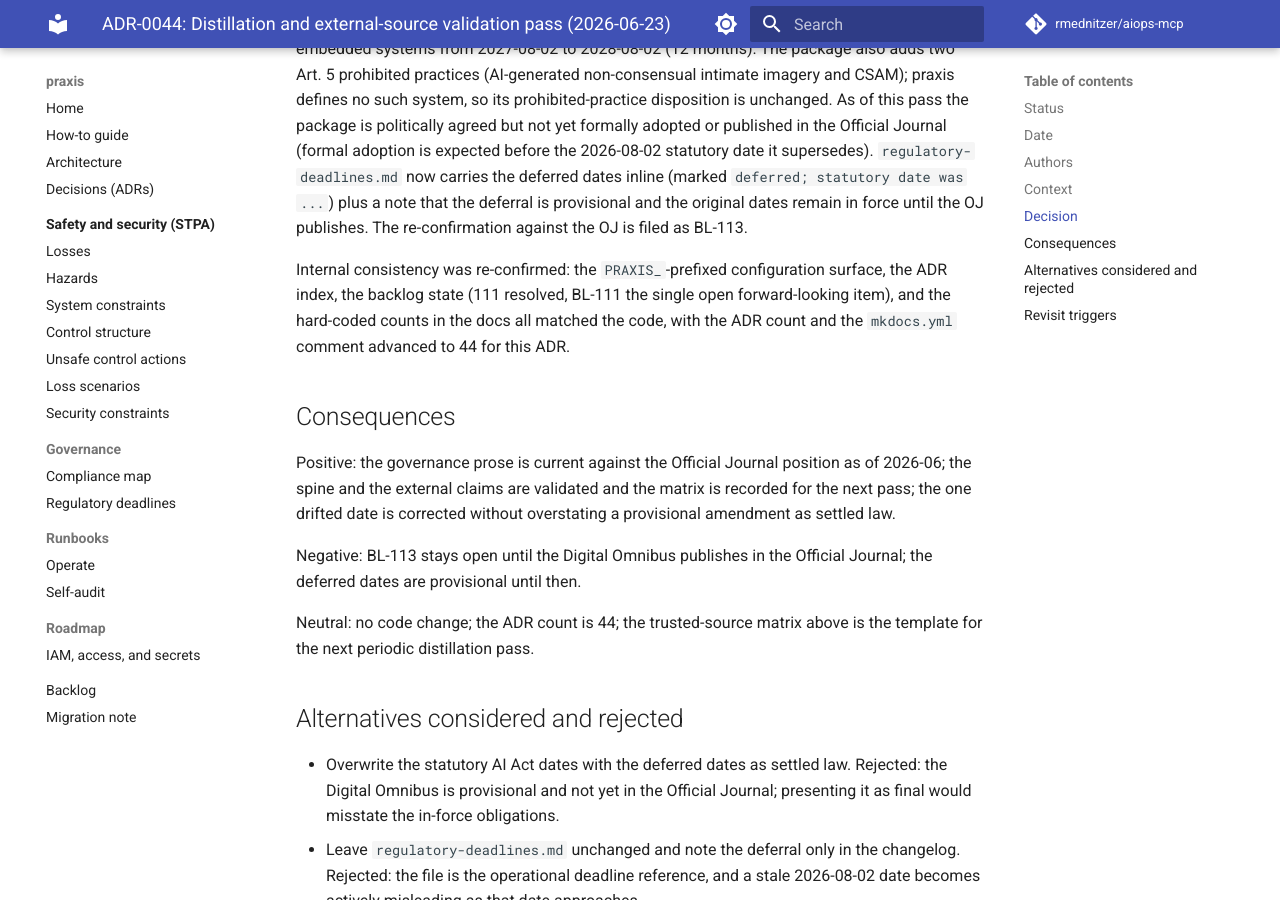
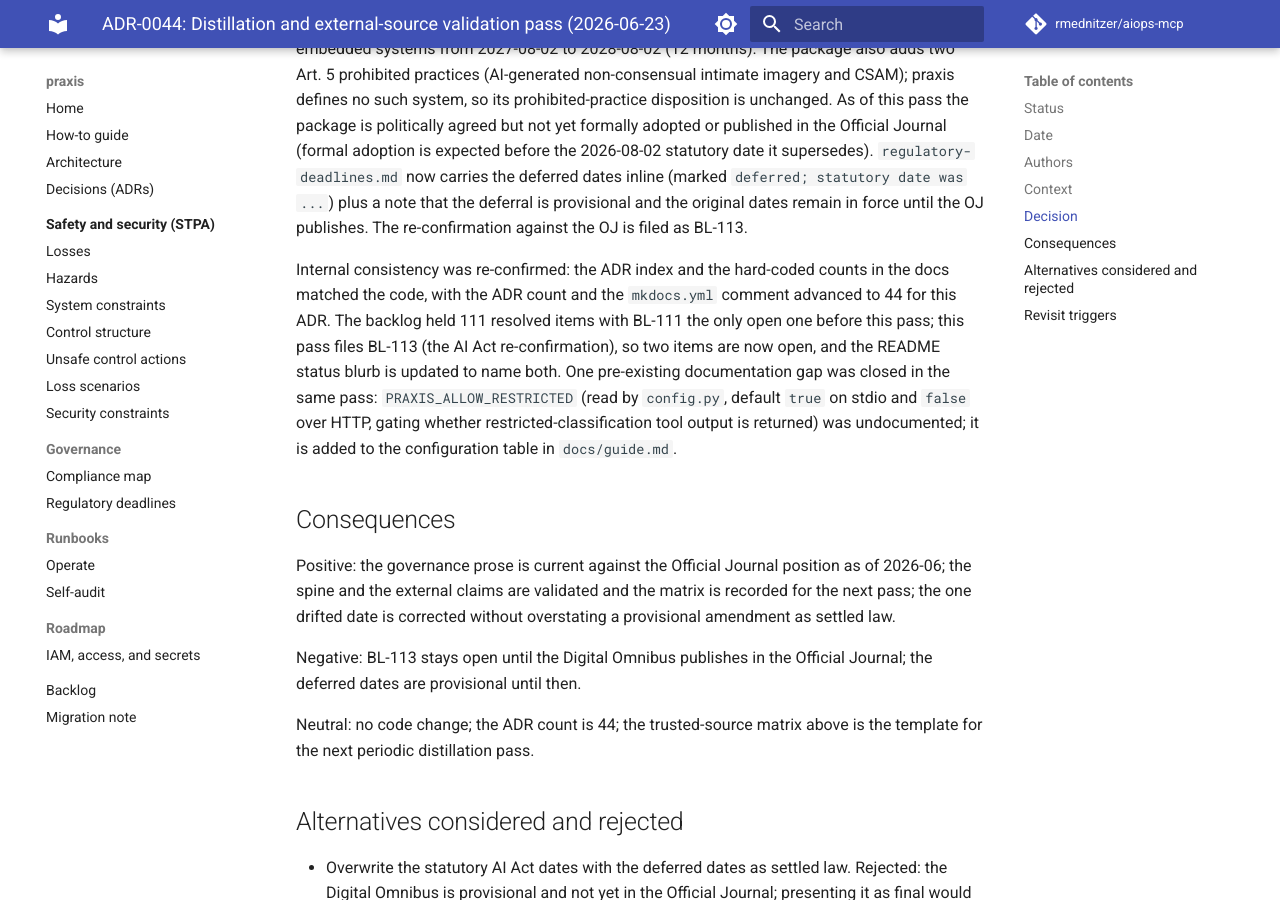
Before and after one commit to rmednitzer/aiops-mcp, an MkDocs documentation site: the page built from docs/adr/0044-distillation-and-external-source-validation-2026-06-23.md, in a window 1280 px wide and 900 px high, scrolled down 1800 px. Built offline with MkDocs 1.6.1 and Material for MkDocs 9.7.7, drawn with Linux system fonts in a browser that asks for light colours; comment, search, counter and statistics services are not loaded.

Commit message:
docs: address consistency-audit follow-ups from ADR-0044 pass
- README: name both open backlog items (BL-111 and BL-113); the prior
  "one open item" claim went stale when this pass filed BL-113.
- ADR-0044: reword the backlog-state line so it no longer reads as a single
  open item while itself filing BL-113; note the PRAXIS_ALLOW_RESTRICTED fix.
- guide.md: document PRAXIS_ALLOW_RESTRICTED in the configuration table. It is
  read by config.py (default true on stdio, false over HTTP, gating whether
  query_facts/fact_history return classification=restricted facts) but was
  previously undocumented.

No code change.

Co-Authored-By: Claude Opus 4.8 <noreply@anthropic.com>
Claude-Session: https://claude.ai/code/session_01RRxXYxsLTvDHLMFffiCk19

```diff
--- a/docs/adr/0044-distillation-and-external-source-validation-2026-06-23.md
+++ b/docs/adr/0044-distillation-and-external-source-validation-2026-06-23.md
@@ -63,10 +63,15 @@ deferred dates inline (marked `deferred; statutory date was ...`) plus a note th
 deferral is provisional and the original dates remain in force until the OJ publishes.
 The re-confirmation against the OJ is filed as BL-113.
 
-Internal consistency was re-confirmed: the `PRAXIS_`-prefixed configuration surface,
-the ADR index, the backlog state (111 resolved, BL-111 the single open forward-looking
-item), and the hard-coded counts in the docs all matched the code, with the ADR count
-and the `mkdocs.yml` comment advanced to 44 for this ADR.
+Internal consistency was re-confirmed: the ADR index and the hard-coded counts in the
+docs matched the code, with the ADR count and the `mkdocs.yml` comment advanced to 44
+for this ADR. The backlog held 111 resolved items with BL-111 the only open one before
+this pass; this pass files BL-113 (the AI Act re-confirmation), so two items are now
+open, and the README status blurb is updated to name both. One pre-existing
+documentation gap was closed in the same pass: `PRAXIS_ALLOW_RESTRICTED` (read by
+`config.py`, default `true` on stdio and `false` over HTTP, gating whether
+restricted-classification tool output is returned) was undocumented; it is added to the
+configuration table in `docs/guide.md`.
 
 ## Consequences
 
```
Also changed, not shown: README.md (+5 -3 lines), docs/guide.md (+1 -0 lines).
